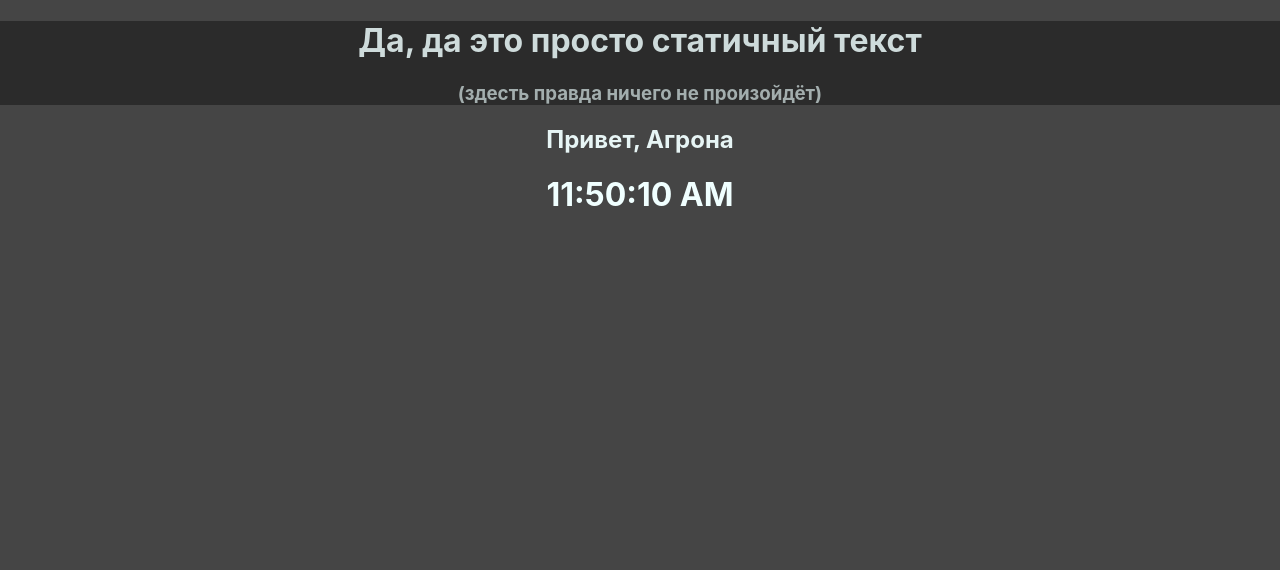
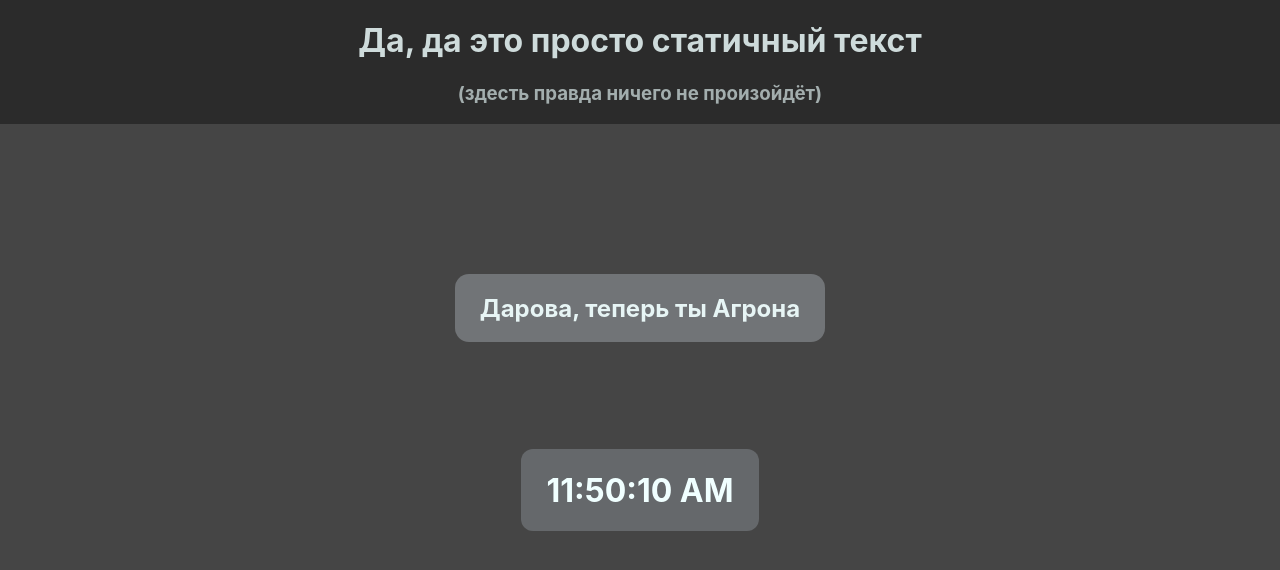
Before and after one commit to Spiritshow/Task-use-effect-state, a React (Create React App) app: page / in a window 1280 px wide. Shown: the top 570 px of the page. Built offline with nearby package versions, Linux system fonts and the light colour scheme.

Commit message:
add background-color element

```diff
--- a/src/component/Clock/Clock.css
+++ b/src/component/Clock/Clock.css
@@ -1,5 +1,8 @@
 .timeBox{
     margin: 7px;
+    background-color: rgb(101, 104, 107);
+    padding-left: 25px;
+    padding-right: 25px;
     border-radius: 12px;
 }
 
--- a/src/component/Conteiner/Conteiner.css
+++ b/src/component/Conteiner/Conteiner.css
@@ -1,5 +1,8 @@
 .customConteiner{
+    display: flex;
+    flex-direction: column;
     background-color: rgb(69, 69, 69);
     height: 100%;
     width: 100%;
+    align-items: center;
 }
--- a/src/component/Greeting/Greeting.css
+++ b/src/component/Greeting/Greeting.css
@@ -1,6 +1,10 @@
 .greetingBox{
     display: flex;
     align-self: center;
-    margin: 8px;
-    border-radius: 45%;
+    background-color: rgb(113, 116, 119);
+    margin-top: 150px;
+    margin-bottom: 100px;
+    padding-left: 25px;
+    padding-right: 25px;
+    border-radius: 14px;
 }
--- a/src/component/Greeting/Greeting.js
+++ b/src/component/Greeting/Greeting.js
@@ -1,5 +1,6 @@
 import React from "react";
 import Text from "./Text/Text";
+import "./Greeting.css";
 
 const Greeting = ({prop}) => {
 
--- a/src/component/Greeting/Text/Text.js
+++ b/src/component/Greeting/Text/Text.js
@@ -3,8 +3,15 @@ import "./Text.css";
 
 const Text = ({prop}) => {
     const [name, setName] = useState(prop.name);
-    if(name == prop.name) {return( <h2 className="customText">Привет, {prop.name}</h2> )}
-                           else{return( <h2 className="customText">Дарова, теперь ты {prop.name}</h2> )}
+    if(name == prop.name)
+        {
+            setName(null);
+            return( <h2 className="customText">Привет, {prop.name}</h2> )
+        }
+    else
+        {
+            return( <h2 className="customText">Дарова, теперь ты {prop.name}</h2> )
+        }
 }
 
 export default Text;
```
